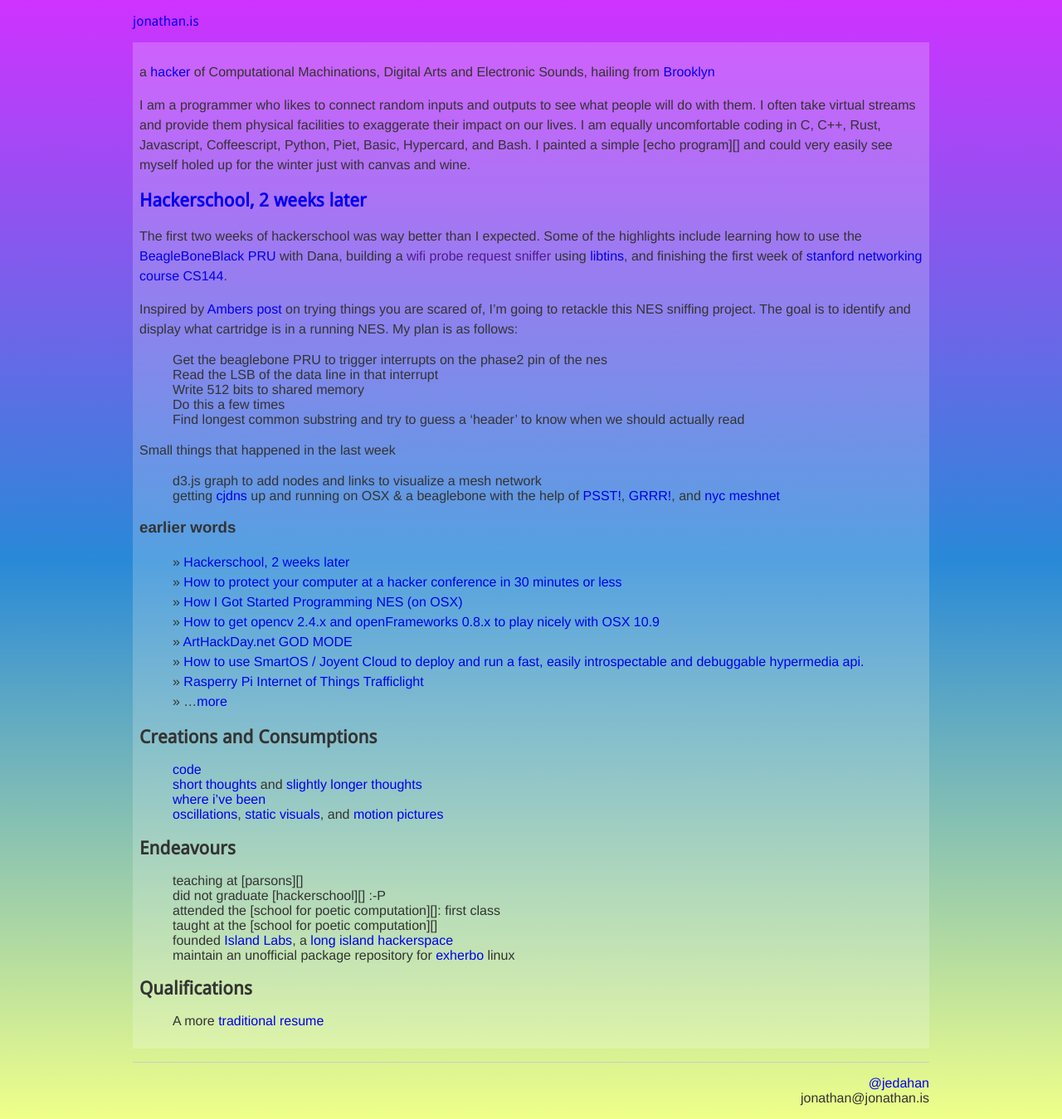
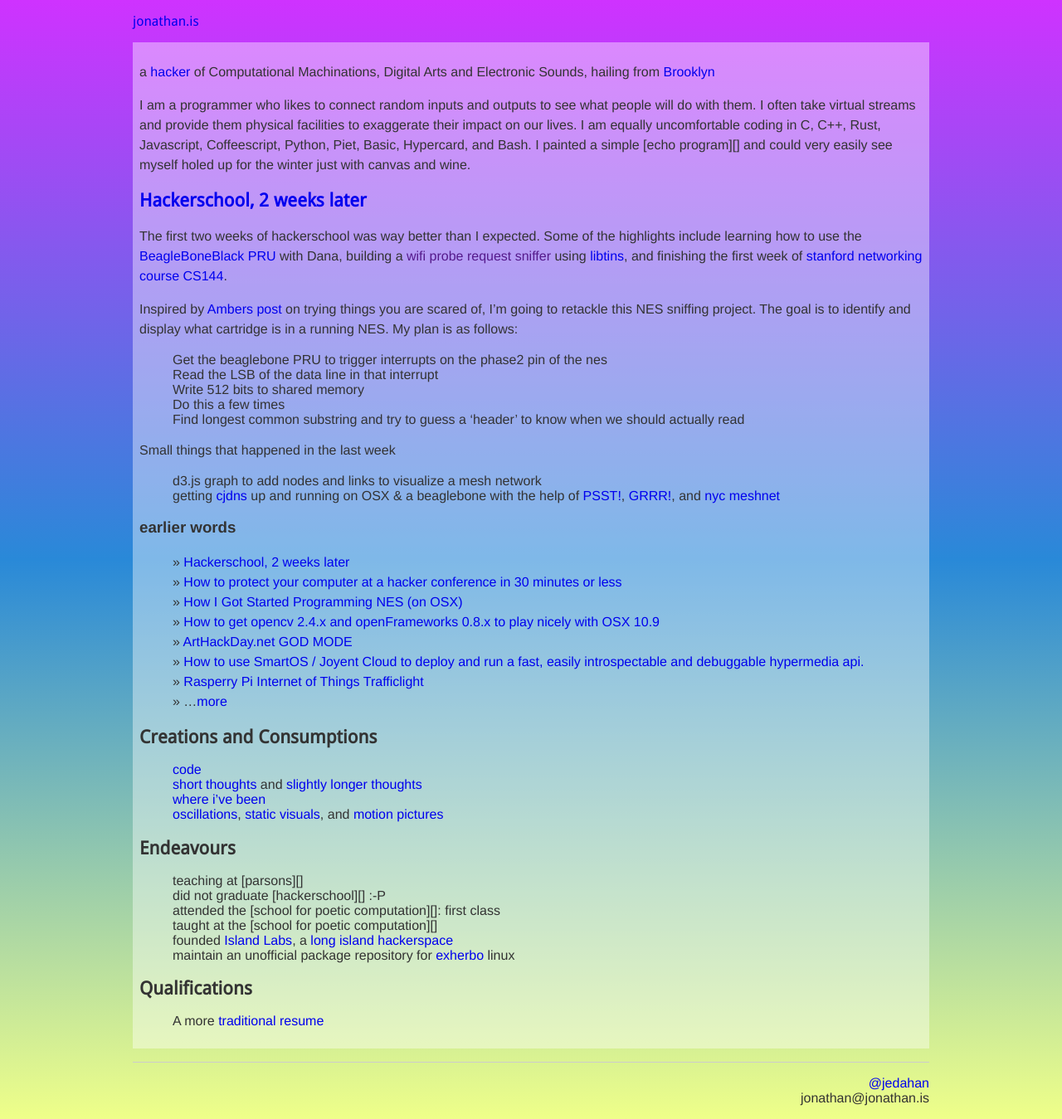
Before and after one commit to jedahan/jedahan.github.com, a Jekyll site: the page built from index.md, in a window 1280 px wide. Shown: the whole page at 83% size. Built offline with Jekyll 4.4.1, drawn with Linux system fonts in a browser that asks for light colours; Markdown is read by kramdown in place of the engine named in the settings.

Commit message:
more light

```diff
--- a/css/screen.css
+++ b/css/screen.css
@@ -99,7 +99,7 @@ body{
 }
 
 section {
-  background-color: rgba(255, 255, 255, 0.2);
+  background-color: rgba(255, 255, 255, 0.4);
   padding: 8px;
 }
 
```
